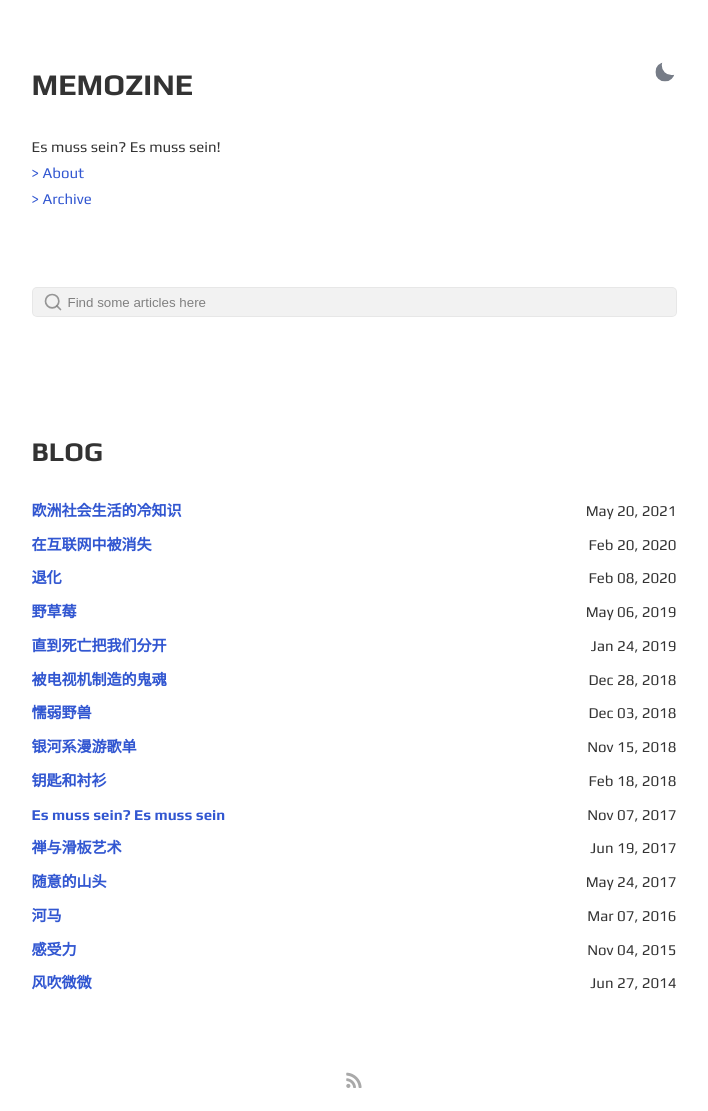
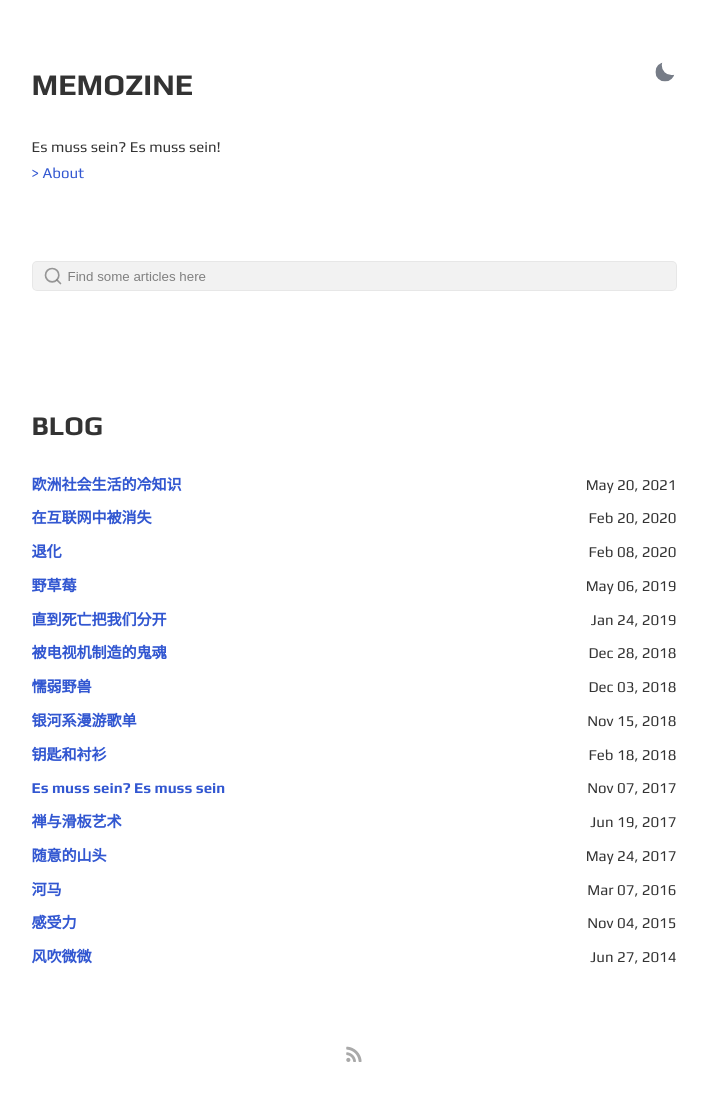
Before and after one commit to codyb1ue/codyb1ue.github.io, a Jekyll site: the page built from index.html, in a window 1280 px wide. Shown: the whole page, without its empty margins (286-994 px from the left). Built offline with Jekyll 4.4.1, drawn with Linux system fonts in a browser that asks for light colours; after the commit the page ends 1085 px from its top, so only the background shows below that.

Commit message:
Update index.html

```diff
--- a/index.html
+++ b/index.html
@@ -12,8 +12,6 @@ layout: default
 	    {{ site.description }}
         <p>
 	    <a href="{{ site.url }}{{ site.baseurl }}/about/">> About</a>
-	<p>
-	    <a href="{{ site.url }}{{ site.baseurl }}/archive/">> Archive</a>
         </p>
     </div>
 
```
